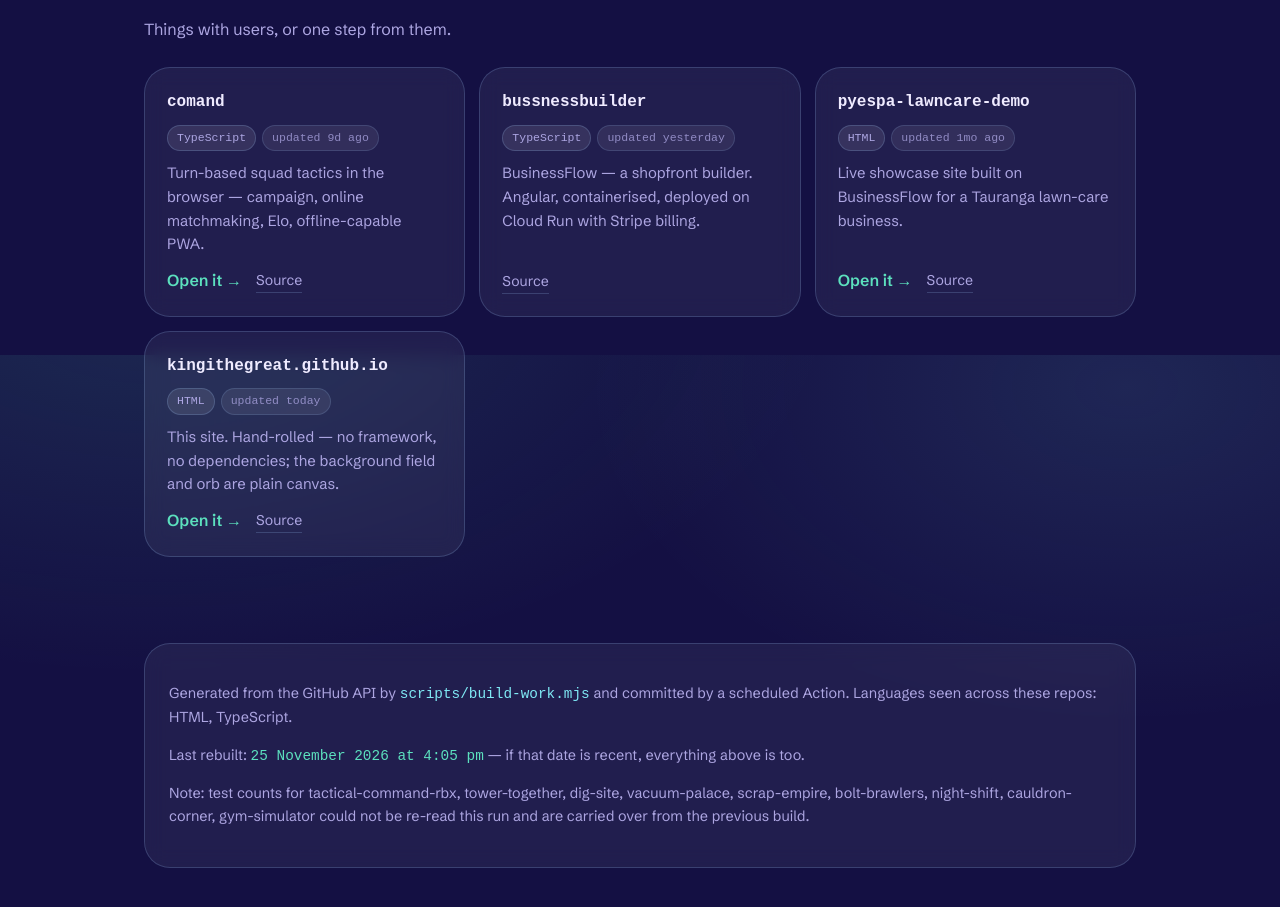
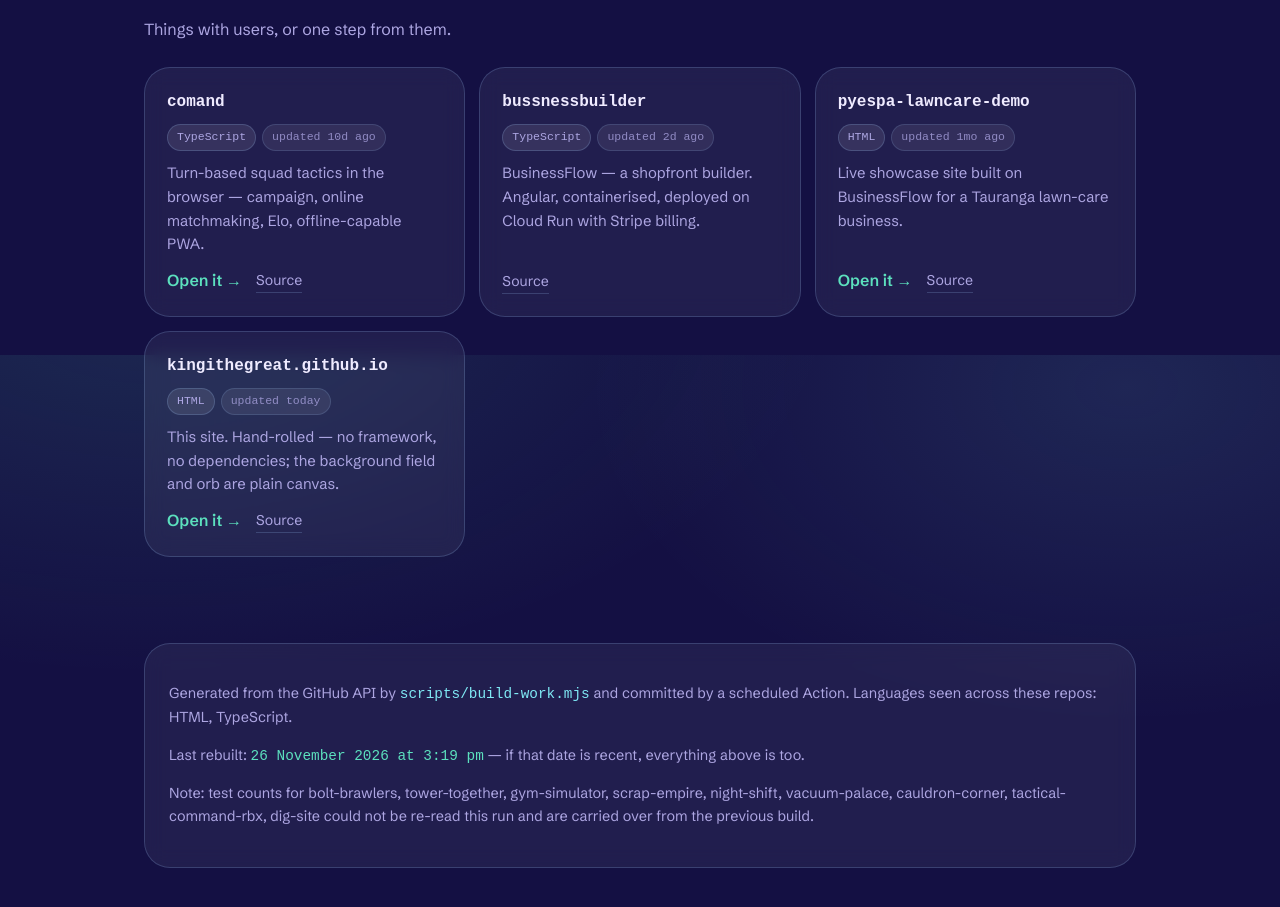
Before and after one commit to kingithegreat/kingithegreat.github.io, a plain HTML site: page work.html in a window 1280 px wide. Shown: the part 2845-3752 px from the top of the page. Drawn offline with nearby package versions, Linux system fonts and the light colour scheme; a web font is replaced by a local one.

Commit message:
chore: refresh proof-of-work page (2026-11-26)

```diff
--- a/work.html
+++ b/work.html
@@ -407,7 +407,7 @@ h2{font-family:var(--display);font-weight:700;font-size:clamp(1.5rem,3.2vw,2.05r
             <div class="pw-tags">
               <span class="pw-tag">TypeScript</span>
 
-              <span class="pw-tag pw-tag-dim">updated 9d ago</span>
+              <span class="pw-tag pw-tag-dim">updated 10d ago</span>
             </div>
           </header>
           <p>Turn-based squad tactics in the browser — campaign, online matchmaking, Elo, offline-capable PWA.</p>
@@ -422,7 +422,7 @@ h2{font-family:var(--display);font-weight:700;font-size:clamp(1.5rem,3.2vw,2.05r
             <div class="pw-tags">
               <span class="pw-tag">TypeScript</span>
 
-              <span class="pw-tag pw-tag-dim">updated yesterday</span>
+              <span class="pw-tag pw-tag-dim">updated 2d ago</span>
             </div>
           </header>
           <p>BusinessFlow — a shopfront builder. Angular, containerised, deployed on Cloud Run with Stripe billing.</p>
@@ -467,8 +467,8 @@ h2{font-family:var(--display);font-weight:700;font-size:clamp(1.5rem,3.2vw,2.05r
 <div class="wrap">
   <footer class="pw-foot tile">
     <p>Generated from the GitHub API by <code>scripts/build-work.mjs</code> and committed by a scheduled Action. Languages seen across these repos: HTML, TypeScript.</p>
-    <p>Last rebuilt: <span class="pw-stamp">25 November 2026 at 4:05 pm</span> — if that date is recent, everything above is too.</p>
-    <p>Note: test counts for tactical-command-rbx, tower-together, dig-site, vacuum-palace, scrap-empire, bolt-brawlers, night-shift, cauldron-corner, gym-simulator could not be re-read this run and are carried over from the previous build.</p>
+    <p>Last rebuilt: <span class="pw-stamp">26 November 2026 at 3:19 pm</span> — if that date is recent, everything above is too.</p>
+    <p>Note: test counts for bolt-brawlers, tower-together, gym-simulator, scrap-empire, night-shift, vacuum-palace, cauldron-corner, tactical-command-rbx, dig-site could not be re-read this run and are carried over from the previous build.</p>
   </footer>
 </div>
 
```
